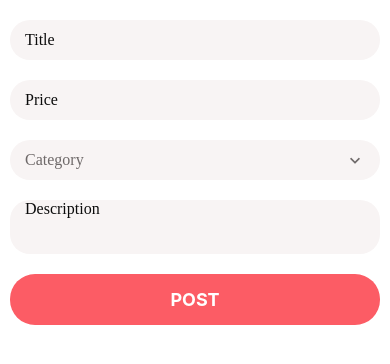
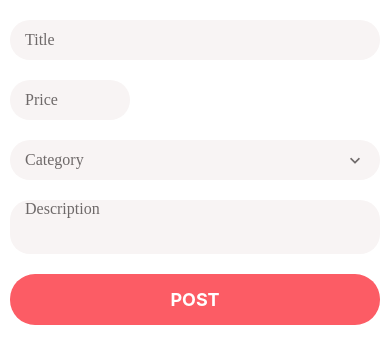
Before and after one commit to Jay-Topher/donewithit, a React Native app: screen / in a window 390 px wide. Shown: the top 364 px of the page. Built offline with nearby package versions, Linux system fonts and the light colour scheme.

Commit message:
add width prop

```diff
--- a/app/components/forms/AppTextInput.jsx
+++ b/app/components/forms/AppTextInput.jsx
@@ -4,9 +4,9 @@ import { MaterialCommunityIcons } from "@expo/vector-icons";
 import colors from "../../config/colors";
 import defaultStyles from "../../config/styles";
 
-const AppTextInput = ({ icon, ...props }) => {
+const AppTextInput = ({ icon, width = "100%", ...props }) => {
   return (
-    <View style={styles.inputContainer}>
+    <View style={[styles.inputContainer, { width }]}>
       {icon && (
         <MaterialCommunityIcons
           name={icon}
@@ -15,7 +15,11 @@ const AppTextInput = ({ icon, ...props }) => {
           style={styles.icon}
         />
       )}
-      <TextInput style={styles.input} {...props} />
+      <TextInput
+        placeholderTextColor={colors.medium}
+        style={styles.input}
+        {...props}
+      />
     </View>
   );
 };
@@ -37,7 +41,6 @@ const styles = StyleSheet.create({
     alignItems: "center",
     paddingHorizontal: 15,
     borderRadius: 20,
-    width: "100%",
     marginVertical: 10,
   },
 });
```
